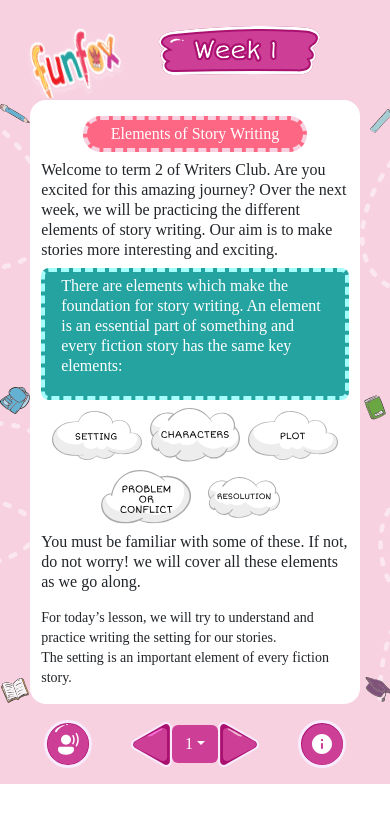
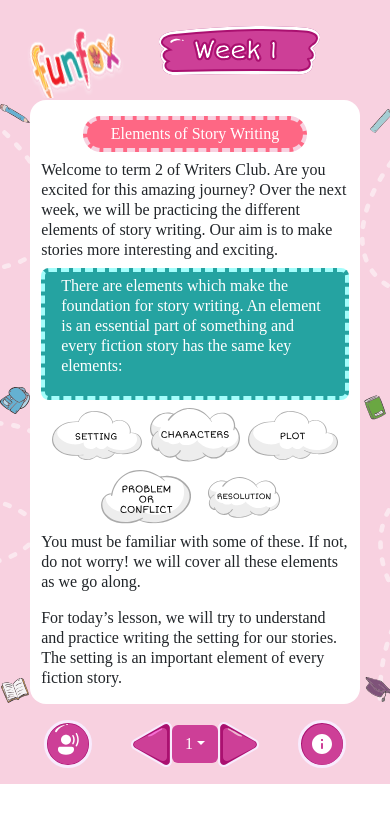
Before and after one commit to Mitchellindev/Funfox_assessment, a React (Vite) app: page / in a window 390 px wide. Shown: the top 822 px of the page. Built offline with nearby package versions, Linux system fonts and the light colour scheme; a web font is replaced by a local one.

Commit message:
final edits

```diff
--- a/src/components/Card/Card.css
+++ b/src/components/Card/Card.css
@@ -16,9 +16,10 @@
 
 @media only screen and (max-width: 426px) {
   .main_container h2,
-  .main_container p {
+  .main_container p,
+  #root > div > .main_container > div > div > p {
     line-height: 20px;
-    font-size: 16px;
+    font-size: 16px !important;
   }
   .elements_container > img {
     display: none;
```
